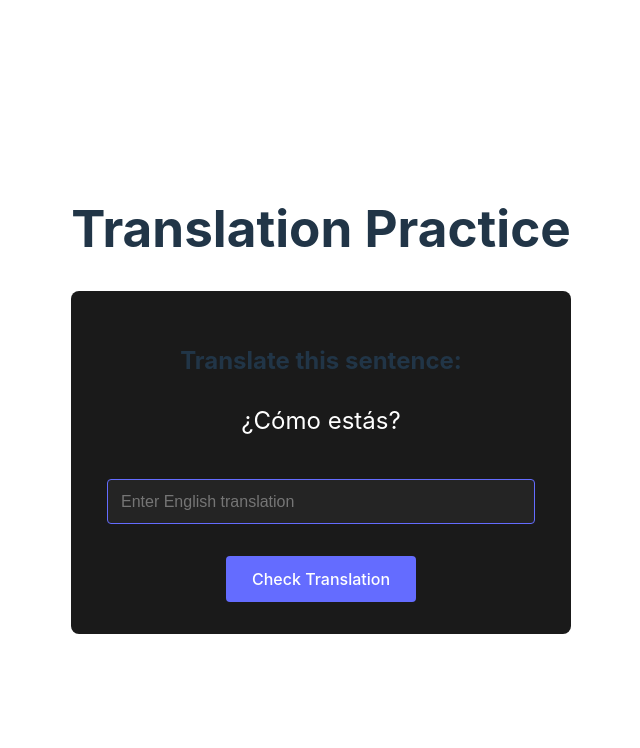
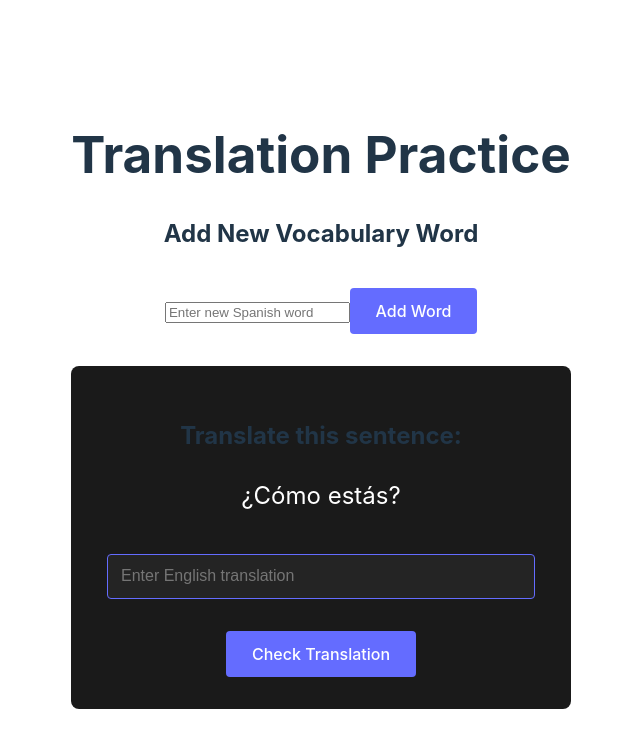
Before and after one commit to TrentSJohnson/ai-spanish, a React (Vite) app in the folder frontend/: page / in a window 1280 px wide. Shown: the top 748 px of the page, without its empty margins (319-959 px from the left). Built offline with nearby package versions, Linux system fonts and the light colour scheme.

Commit message:
feat: Add vocab word input form with submit functionality

```diff
--- a/frontend/src/App.jsx
+++ b/frontend/src/App.jsx
@@ -4,21 +4,44 @@ import './App.css'
 function App() {
   const [spanishSentence] = useState("¿Cómo estás?")
   const [englishTranslation, setEnglishTranslation] = useState("")
+  const [newVocabWord, setNewVocabWord] = useState("")
 
-  const handleSubmit = (e) => {
+  const handleTranslationSubmit = (e) => {
     e.preventDefault()
     // TODO: Add validation logic here
     console.log("Submitted translation:", englishTranslation)
   }
 
+  const handleVocabSubmit = (e) => {
+    e.preventDefault()
+    console.log("Submitted vocab word:", newVocabWord)
+    setNewVocabWord("")
+  }
+
   return (
     <>
       <h1>Translation Practice</h1>
+      <div className="vocab-container">
+        <h2>Add New Vocabulary Word</h2>
+        <form onSubmit={handleVocabSubmit}>
+          <input
+            type="text"
+            value={newVocabWord}
+            onChange={(e) => setNewVocabWord(e.target.value)}
+            placeholder="Enter new Spanish word"
+            className="vocab-input"
+          />
+          <button type="submit" className="submit-btn">
+            Add Word
+          </button>
+        </form>
+      </div>
+
       <div className="translation-container">
         <h2>Translate this sentence:</h2>
         <p className="spanish-text">{spanishSentence}</p>
 
-        <form onSubmit={handleSubmit}>
+        <form onSubmit={handleTranslationSubmit}>
           <input
             type="text"
             value={englishTranslation}
```
